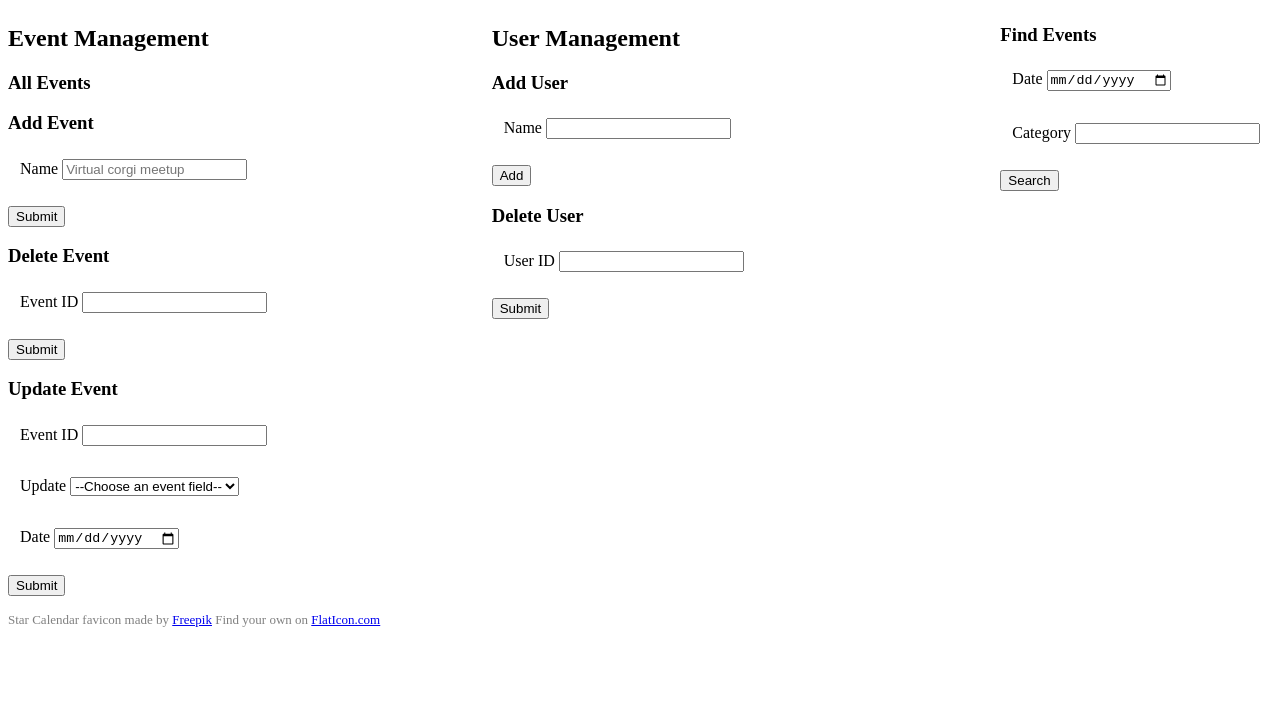
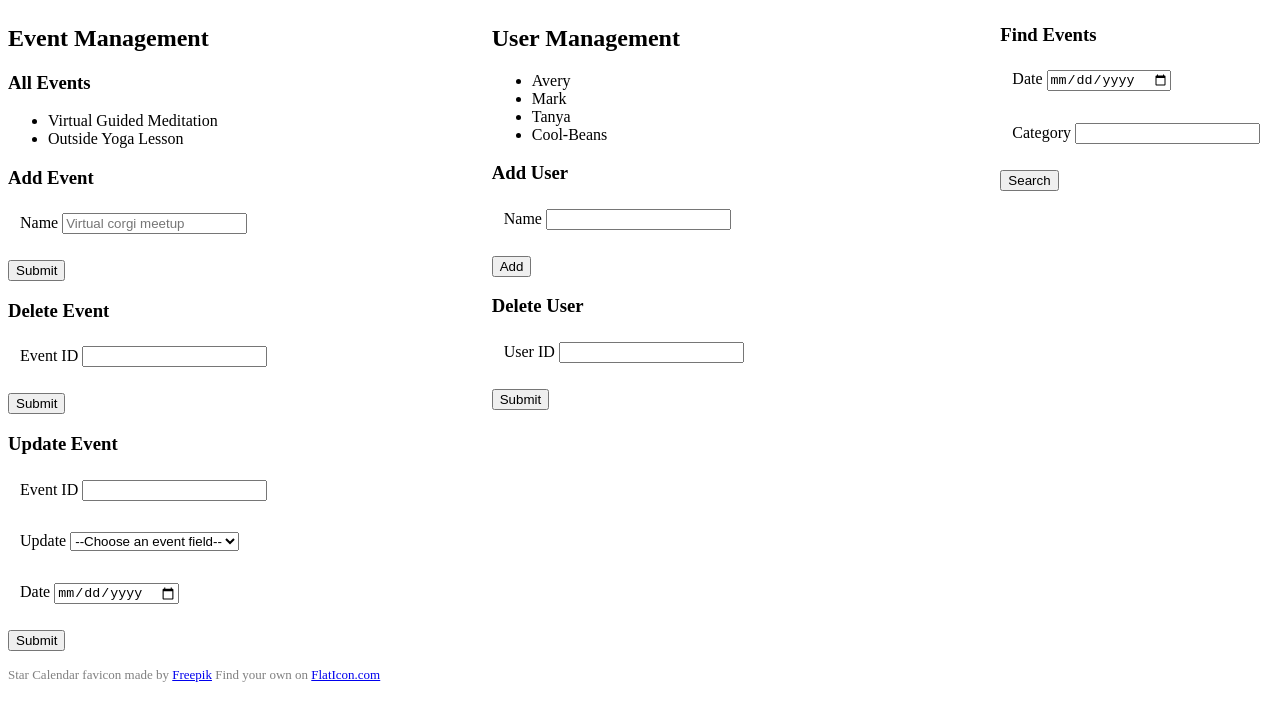
Before and after one commit to carbonsoda/eventonica-static, a plain HTML site: page index.html in a window 1280 px wide. Shown: the part 83-800 px from the top of the page. Drawn offline with Linux system fonts and the light colour scheme.

Commit message:
Cleanup two div tags

```diff
--- a/index.html
+++ b/index.html
@@ -18,7 +18,6 @@
 
     <main>
         <!--EVENTS SECTION-->
-        <div class="event-management">
         <section class="event-management">
             <h2>Event Management</h2>
 
@@ -87,10 +86,7 @@
             </div>
         </section>
 
-        </div>
-
         <!--USER SECTION-->
-        <div class="user-management">
         <section class="user-management">
             <h2>User Management</h2>
 
@@ -123,7 +119,6 @@
                 </form>
             </div>
         </section>
-        </div>
 
         <!--SEARCH-->
         <aside class="search-toolbar">
--- a/static/js/models.js
+++ b/static/js/models.js
@@ -244,11 +244,11 @@ if (typeof module !== 'undefined') {
 // COMMENT OUT BEFORE JASMINE TESTS
 // Example events + users for now
 
-// new Event('Virtual Guided Meditation');
-// new Event('Outside Yoga Lesson');
+new Event('Virtual Guided Meditation');
+new Event('Outside Yoga Lesson');
 
 
-// new User('Avery');
-// new User('Mark');
-// new User('Tanya');
-// new User('Cool-Beans');
+new User('Avery');
+new User('Mark');
+new User('Tanya');
+new User('Cool-Beans');
```
Lines whose indentation alone changed are shown as unchanged.
